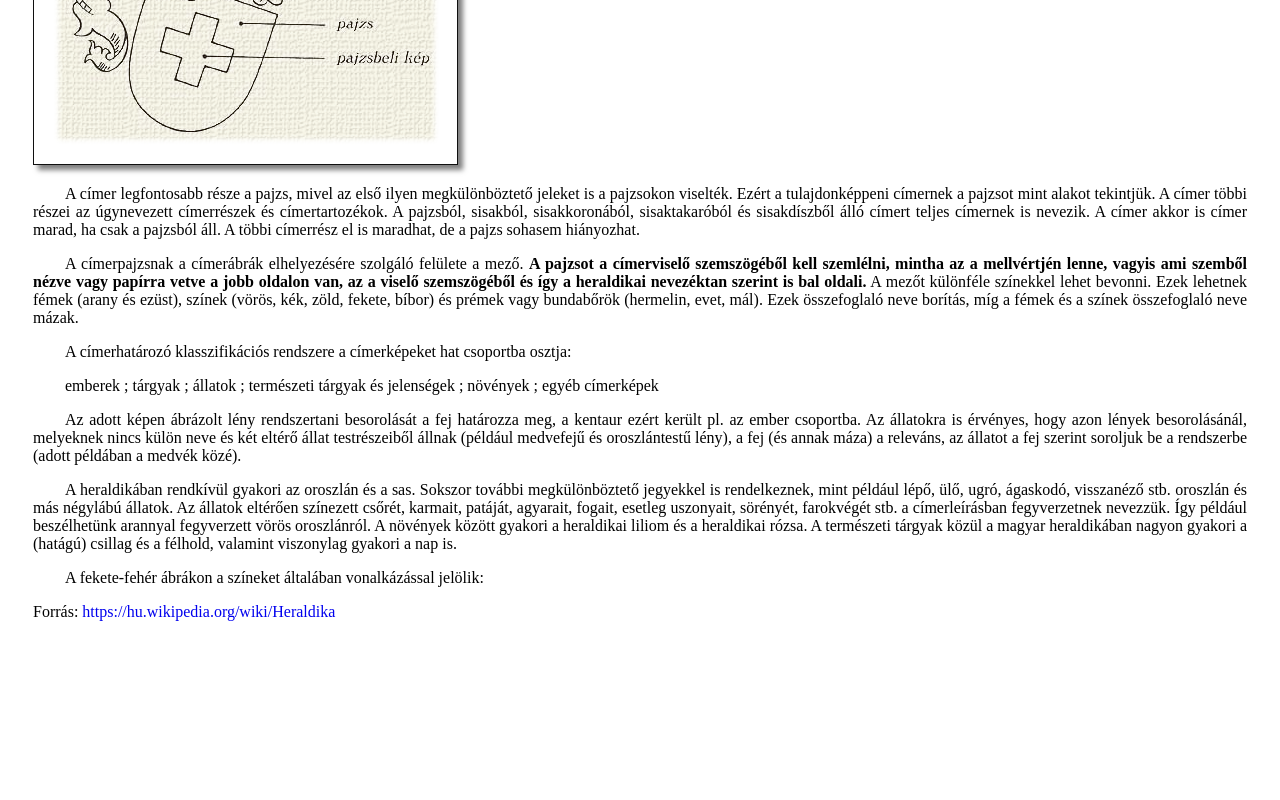
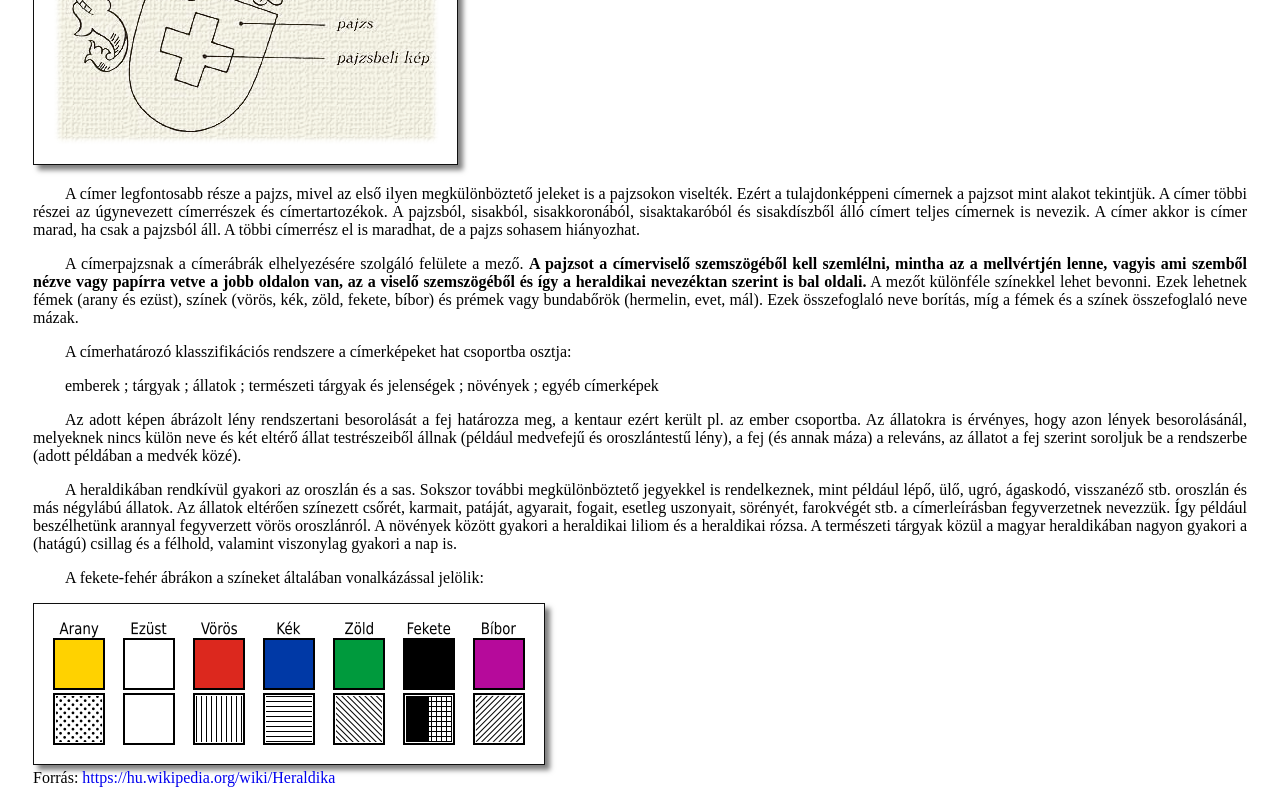
Before and after one commit to varsanydavid20/Heraldika, a plain HTML site: page index.html in a window 1280 px wide. Shown: the part 617-1417 px from the top of the page. Before the commit the page ends 1251 px from the top, so only its background shows below. Drawn offline with Linux system fonts and the light colour scheme.

Commit message:
Update index.html

```diff
--- a/index.html
+++ b/index.html
@@ -24,7 +24,7 @@
 <p>Az adott képen ábrázolt lény rendszertani besorolását a fej határozza meg, a kentaur ezért került pl. az ember csoportba. Az állatokra is érvényes, hogy azon lények besorolásánál, melyeknek nincs külön neve és két eltérő állat testrészeiből állnak (például medvefejű és oroszlántestű lény), a fej (és annak máza) a releváns, az állatot a fej szerint soroljuk be a rendszerbe (adott példában a medvék közé).</p>
 <p>A heraldikában rendkívül gyakori az oroszlán és a sas. Sokszor további megkülönböztető jegyekkel is rendelkeznek, mint például lépő, ülő, ugró, ágaskodó, visszanéző stb. oroszlán és más négylábú állatok. Az állatok eltérően színezett csőrét, karmait, patáját, agyarait, fogait, esetleg uszonyait, sörényét, farokvégét stb. a címerleírásban fegyverzetnek nevezzük. Így például beszélhetünk arannyal fegyverzett vörös oroszlánról. A növények között gyakori a heraldikai liliom és a heraldikai rózsa. A természeti tárgyak közül a magyar heraldikában nagyon gyakori a (hatágú) csillag és a félhold, valamint viszonylag gyakori a nap is.</p>
 <p>A fekete-fehér ábrákon a színeket általában vonalkázással jelölik:</p>
-
+<div><img src="vonalkazas.png" alt="vonalkázás"></div>
 
 <footer>
     Forrás: <a href="https://hu.wikipedia.org/wiki/Heraldika">https://hu.wikipedia.org/wiki/Heraldika</a>
```
